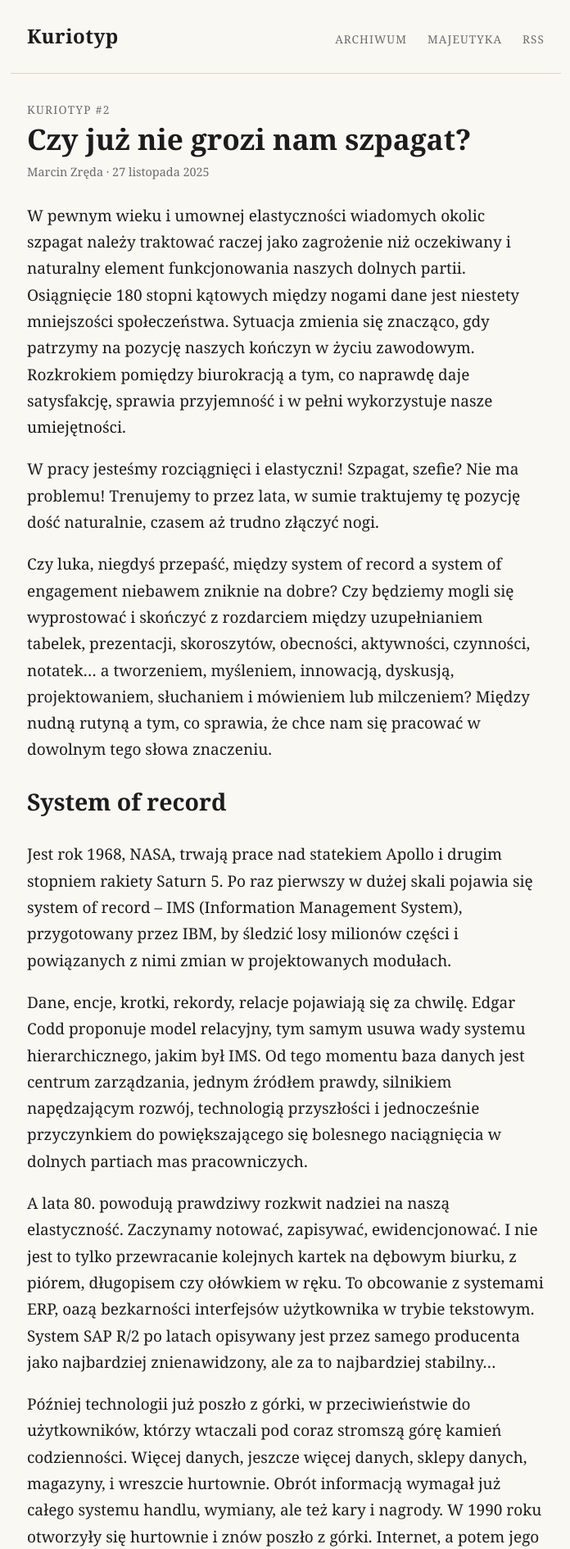
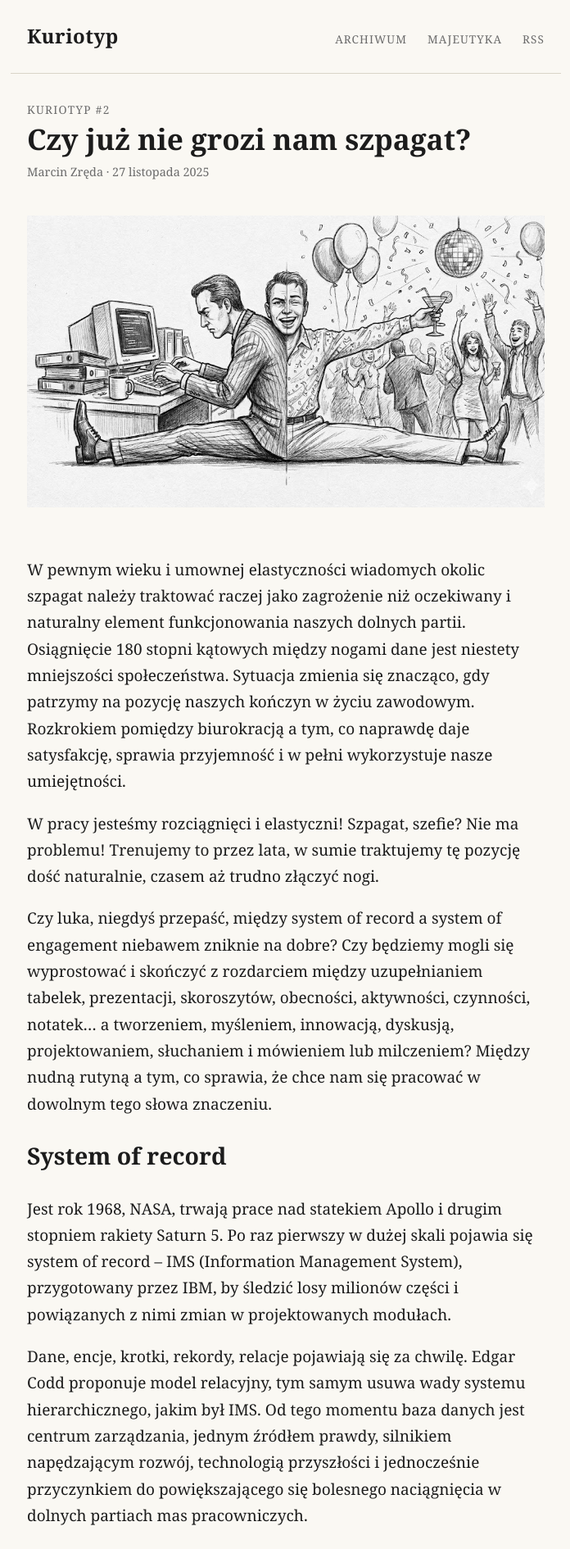
Before and after one commit to Kuriotyp/kuriotyp.github.io, a Jekyll site: the page built from _posts/2025-11-27-czy-juz-nie-grozi-nam-szpagat.md, in a window 1280 px wide. Shown: the top 1890 px of the page at 82% size, without its empty margins (291-987 px from the left). Built offline with Jekyll 4.4.1, drawn with Linux system fonts in a browser that asks for light colours.

Commit message:
Dodaj ilustrację do Kuriotypa #2
Co-Authored-By: Claude Sonnet 5.5 <noreply@anthropic.com>
Claude-Session: https://claude.ai/code/session_01A9WPXobxy6Az6rGgvPJfrk

```diff
--- a/_posts/2025-11-27-czy-juz-nie-grozi-nam-szpagat.md
+++ b/_posts/2025-11-27-czy-juz-nie-grozi-nam-szpagat.md
@@ -5,7 +5,7 @@ numer: 2
 date: 2025-11-27
 opis: "Od system of record, przez system of engagement, po agentów AI: czy luka między biurokracją a pracą, która daje satysfakcję, zniknie, czy tylko zmieni kostium."
 tagi: [ai, praca, biurokracja, systemy]
-ilustracja: # /ilustracje/kuriotyp-02.jpg
+ilustracja: /ilustracje/kuriotyp-02.jpg
 zrodlo: https://www.linkedin.com/pulse/czy-ju%C5%BC-nie-grozi-nam-szpagat-kuriotyp-2-marcin-zr%C4%99da-megaf/
 ---
 
```
Also changed, not shown: ilustracje/kuriotyp-02.jpg (added).
